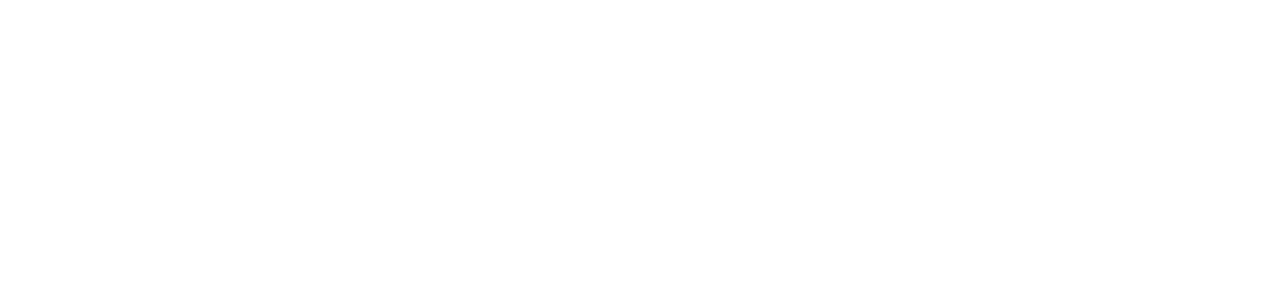
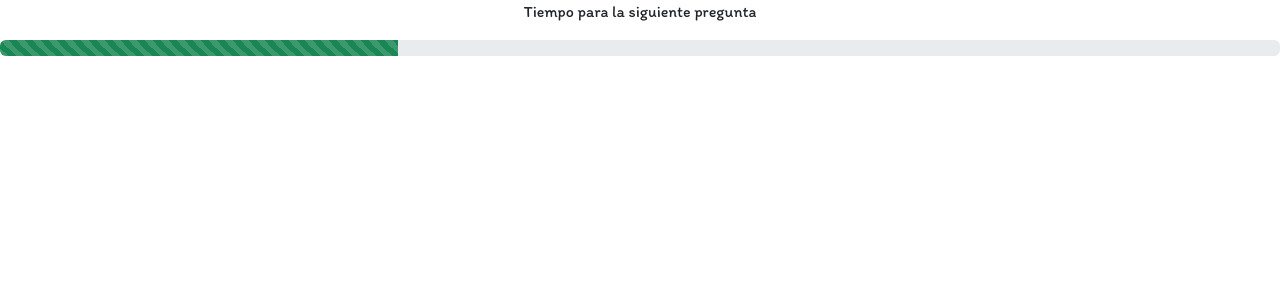
Before and after one commit to Devathon-2024-team5/preguntonic_FrontEnd, an Angular app: page / in a window 1280 px wide. Shown: the top 300 px of the page. Built offline with nearby package versions, Linux system fonts and the light colour scheme; a web font is replaced by a local one.

Commit message:
feat: add progressBar component and capitalize pipe

```diff
--- a/src/app/app.component.html
+++ b/src/app/app.component.html
@@ -1 +1,2 @@
 <router-outlet />
+<app-progress-bar labelBar="tiempo para la siguiente pregunta"/>
--- a/src/app/app.component.ts
+++ b/src/app/app.component.ts
@@ -1,10 +1,11 @@
 import { Component } from '@angular/core';
 import { RouterOutlet } from '@angular/router';
+import { ProgressBarComponent } from './components/progressBar/progressBar.component';
 
 @Component({
   selector: 'app-root',
   standalone: true,
-  imports: [RouterOutlet],
+  imports: [RouterOutlet, ProgressBarComponent],
   templateUrl: './app.component.html',
   styleUrl: './app.component.css'
 })
--- /dev/null
+++ b/src/app/components/progressBar/progressBar.component.css
@@ -0,0 +1,3 @@
+:host {
+  display: block;
+}
--- /dev/null
+++ b/src/app/components/progressBar/progressBar.component.html
@@ -0,0 +1,14 @@
+<div>
+  <p class="text-center">{{ labelBar() ?? 'loading...' | capitalize }}</p>
+  <div
+    class="progress"
+    role="progressbar"
+    aria-label="loading"
+    [attr.aria-valuenow]="progress()"
+    aria-valuemin="0"
+    aria-valuemax="100">
+    <div
+      class="progress-bar progress-bar-striped bg-success progress-bar-animated"
+      [style.width.%]="progress()"></div>
+  </div>
+</div>
--- /dev/null
+++ b/src/app/components/progressBar/progressBar.component.ts
@@ -0,0 +1,54 @@
+import { CommonModule } from '@angular/common';
+import {
+  ChangeDetectionStrategy,
+  ChangeDetectorRef,
+  Component,
+  OnDestroy,
+  afterNextRender,
+  inject,
+  input,
+  signal,
+} from '@angular/core';
+import { CapitalizePipe } from '../../shared/pipes/capitalize.pipe';
+
+@Component({
+  selector: 'app-progress-bar',
+  standalone: true,
+  imports: [CommonModule, CapitalizePipe],
+  templateUrl: './progressBar.component.html',
+  styleUrl: './progressBar.component.css',
+  changeDetection: ChangeDetectionStrategy.OnPush,
+})
+export class ProgressBarComponent implements OnDestroy {
+  labelBar = input<string>();
+  progress = signal<number>(0);
+  private _loaderTimer?: NodeJS.Timeout;
+  private _speedLoader = 150;
+  private readonly _cdRef = inject(ChangeDetectorRef);
+
+  constructor() {
+    afterNextRender(() => {
+      this._loaderTimer = setInterval(
+        () => this.initLoader(),
+        this._speedLoader
+      );
+    });
+  }
+
+  public initLoader(): void {
+    this.progress.set(this.progress() + 1);
+
+    if (this.progress() === 50) this.stopLoader();
+
+    this._cdRef.detectChanges();
+  }
+
+  private stopLoader(): void {
+    clearInterval(this?._loaderTimer);
+    this.progress.set(100);
+  }
+
+  ngOnDestroy(): void {
+    clearInterval(this?._loaderTimer);
+  }
+}
--- /dev/null
+++ b/src/app/shared/pipes/capitalize.pipe.ts
@@ -0,0 +1,16 @@
+import { Pipe, type PipeTransform } from '@angular/core';
+
+@Pipe({
+  name: 'capitalize',
+  standalone: true,
+})
+export class CapitalizePipe implements PipeTransform {
+  private readonly errorMessage = 'Invalid input for CapitalizePipe';
+
+  transform(value: string): string | never {
+    if (!value.trim() || typeof value !== 'string')
+      throw new Error(this.errorMessage);
+
+    return value.charAt(0).toUpperCase() + value.slice(1);
+  }
+}
```
